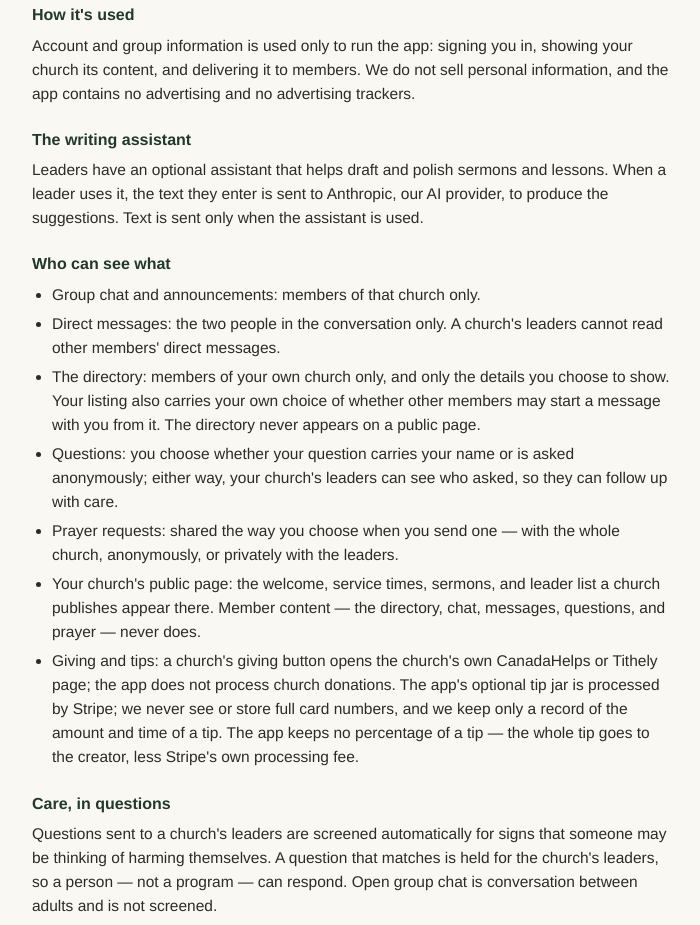
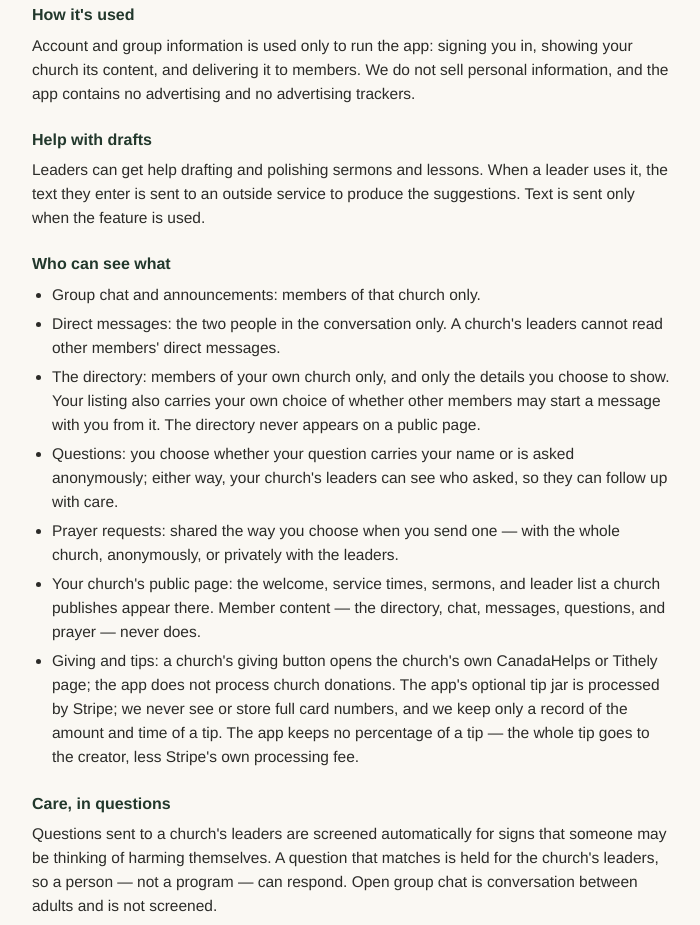
Before and after one commit to thomaswpoyser-coder/yourpeople-site, a plain HTML site: page index.html in a window 1280 px wide. Shown: the part 2698-3623 px from the top of the page, without its empty margins (288-988 px from the left). Drawn offline with Linux system fonts and the light colour scheme.

Commit message:
Privacy: remove AI wording from the draft-help disclosure (Thomas's ruling: no AI mentions on either website); data-flow disclosure kept, provider unnamed

```diff
--- a/index.html
+++ b/index.html
@@ -220,8 +220,8 @@
       <h3>How it's used</h3>
       <p>Account and group information is used only to run the app: signing you in, showing your church its content, and delivering it to members. We do not sell personal information, and the app contains no advertising and no advertising trackers.</p>
 
-      <h3>The writing assistant</h3>
-      <p>Leaders have an optional assistant that helps draft and polish sermons and lessons. When a leader uses it, the text they enter is sent to Anthropic, our AI provider, to produce the suggestions. Text is sent only when the assistant is used.</p>
+      <h3>Help with drafts</h3>
+      <p>Leaders can get help drafting and polishing sermons and lessons. When a leader uses it, the text they enter is sent to an outside service to produce the suggestions. Text is sent only when the feature is used.</p>
 
       <h3>Who can see what</h3>
       <ul>
```
